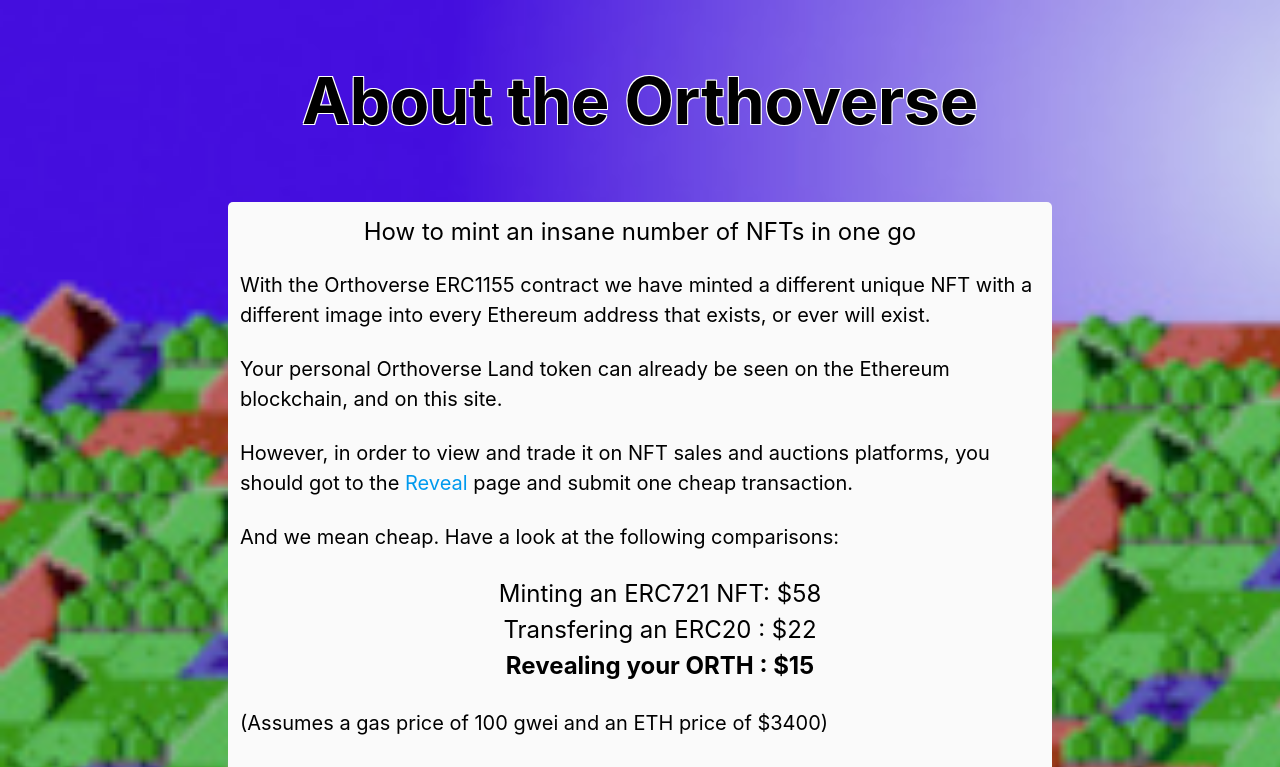
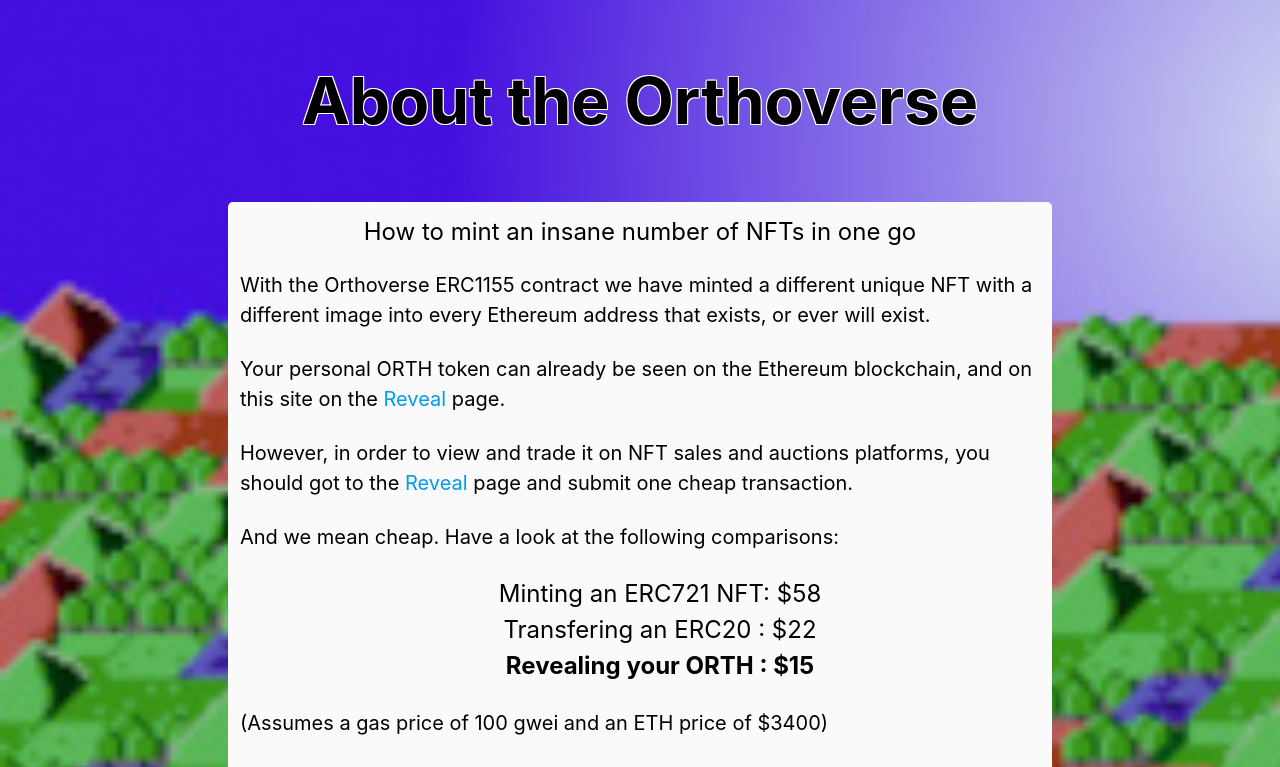
Before and after one commit to kf106/orthoverse-website, a Next.js app: page /about in a window 1280 px wide. Shown: the top 767 px of the page. Built offline with nearby package versions, Linux system fonts and the light colour scheme.

Commit message:
Connect and display nft

```diff
--- a/package.json
+++ b/package.json
@@ -8,9 +8,11 @@
     "lint": "next lint"
   },
   "dependencies": {
+    "@material-ui/core": "^4.12.3",
     "next": "12.0.7",
     "react": "17.0.2",
-    "react-dom": "17.0.2"
+    "react-dom": "17.0.2",
+    "web3modal": "^1.9.4"
   },
   "devDependencies": {
     "eslint": "8.6.0",
--- a/pages/about.js
+++ b/pages/about.js
@@ -1,9 +1,8 @@
 import Head from 'next/head'
-import Image from 'next/image'
 import styles from '../styles/Home.module.css'
 import Link from 'next/link'
 
-export default function Home() {
+export default function About() {
   return (
     <div className={styles.container}>
       <Head>
@@ -26,10 +25,10 @@
               <p>With the Orthoverse ERC1155 contract we have minted a different unique NFT
                  with a different image into every Ethereum address that exists,
                  or ever will exist.</p>
-              <p>Your personal Orthoverse Land token can already be seen on the Ethereum blockchain,
-                 and on this site.</p>
+              <p>Your personal ORTH token can already be seen on the Ethereum blockchain,
+                 and on this site on the <Link href="/reveal"><a className={styles.inlink}>Reveal</a></Link> page.</p>
               <p>However, in order to view and trade it on NFT sales and
-                 auctions platforms, you should got to the <Link href="/about"><a className={styles.inlink}>Reveal</a></Link> page and
+                 auctions platforms, you should got to the <Link href="/reveal"><a className={styles.inlink}>Reveal</a></Link> page and
                  submit one cheap transaction.</p>
               <p>And we mean cheap. Have a look at the following comparisons:</p>
               <ul>
@@ -46,13 +45,13 @@
 
           <div className={styles.textalign}>
           <div className={styles.grid}>
-            <Link href="/about"><a>
+            <Link href="/"><a>
             <div className={styles.card}>
               <h2>Back &larr;</h2>
               <p>Return to the home page</p>
             </div>
             </a></Link>
-            <Link href="">
+            <Link href="/reveal">
             <div className={styles.card}>
               <h2>Reveal your NFT &rarr;</h2>
               <p>Why are you waiting?</p>
--- a/pages/index.js
+++ b/pages/index.js
@@ -1,5 +1,4 @@
 import Head from 'next/head'
-import Image from 'next/image'
 import Link from 'next/link'
 import styles from '../styles/Home.module.css'
 
@@ -34,7 +33,7 @@
               <p>Find out more about this 1.5 quadricillion NFT token airdrop</p>
             </div>
             </a></Link>
-            <Link href="">
+            <Link href="/reveal">
             <div className={styles.card}>
               <h2>Reveal your NFT &rarr;</h2>
               <p>See what your NFT looks like and make it visible to others</p>
--- a/styles/Home.module.css
+++ b/styles/Home.module.css
@@ -112,6 +112,19 @@
   max-width: 300px;
 }
 
+.nft {
+  background: #fafafa;
+  margin: 1rem;
+  padding: 1.5rem;
+  text-align: center;
+  color: inherit;
+  text-decoration: none;
+  border: 1px solid #2a2a2a;
+  border-radius: 10px;
+  transition: color 0.15s ease, border-color 0.15s ease;
+  max-width: 360px;
+}
+
 .inlink {
   color: #009aee;
   text-decoration: none;
```
Also changed, not shown: 1 other file (tests, documents, lock files or other folders).
